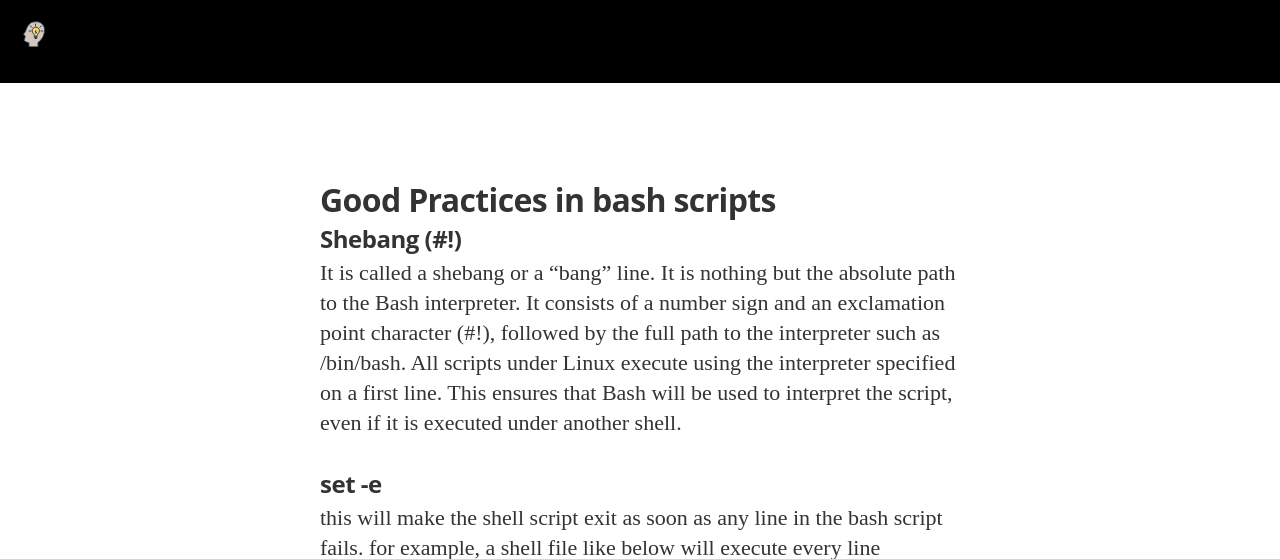
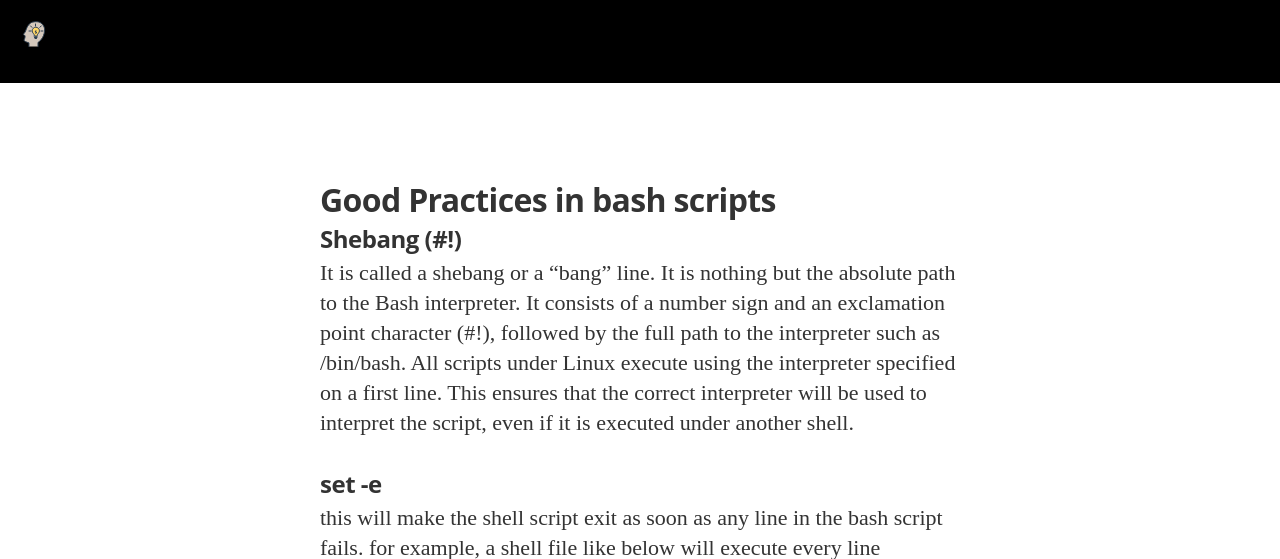
Before and after one commit to arun-var/mushycode.github.io, a Jekyll site: the page built from _posts/2019-11-13-write-safe-shell-scripts.md, in a window 1280 px wide and 900 px high, scrolled down 817 px, cut to the strip 0-559 px from the top of the window. Built offline with Jekyll 4.4.1, drawn with Linux system fonts in a browser that asks for light colours; nearby versions of some CDN libraries; some web fonts are replaced; comment, search, counter and statistics services are not loaded.

Commit message:
Add drafts, gitignore and separate description

```diff
--- a/_includes/head.html
+++ b/_includes/head.html
@@ -6,8 +6,11 @@
   <meta http-equiv="X-UA-Compatible" content="IE=edge">
   <meta name="google-site-verification" content="VjtiqxmluyG8l1D-SJ1wnHyHhCkFezd088QnIKvmbsk" />
   <title>{% if page.title %}{{ page.title }}{% else %}{{ site.title }}{% endif %}</title>
+  {% if page.description %}
+  <meta name="description" content="{{ page.description | strip_html | strip_newlines | truncate: 200 }}" />
+  {% else %}
   <meta name="description" content="{% if page.excerpt %}{{ page.excerpt | strip_html | strip_newlines | truncate: 200 }}{% else %}{{ site.description }}{% endif %}" />
-
+  {% endif %}
   <meta name="HandheldFriendly" content="True" />
   <meta name="MobileOptimized" content="320" />
   <meta name="apple-mobile-web-app-capable" content="yes">
--- a/_posts/2019-11-13-write-safe-shell-scripts.md
+++ b/_posts/2019-11-13-write-safe-shell-scripts.md
@@ -12,7 +13,7 @@
 ### Shebang (#!)
 
 It is called a shebang or a "bang" line. It is nothing but the absolute path to the Bash interpreter. It consists of a number sign and an exclamation point character (#!), followed by the full path to the interpreter such as /bin/bash. All scripts under Linux execute using the interpreter specified on a first line.
-This ensures that Bash will be used to interpret the script, even if it is executed under another shell.
+This ensures that the correct interpreter will be used to interpret the script, even if it is executed under another shell.
 
 ### set -e
 
```
Also changed, not shown: other parts of _posts/2019-11-13-write-safe-shell-scripts.md (+1 -0 lines), _drafts/chrome_plugin_tests.md (added), _drafts/helm_tests.md (added), _drafts/jenkins_pipeline_testing.md (added), 1 other file.
